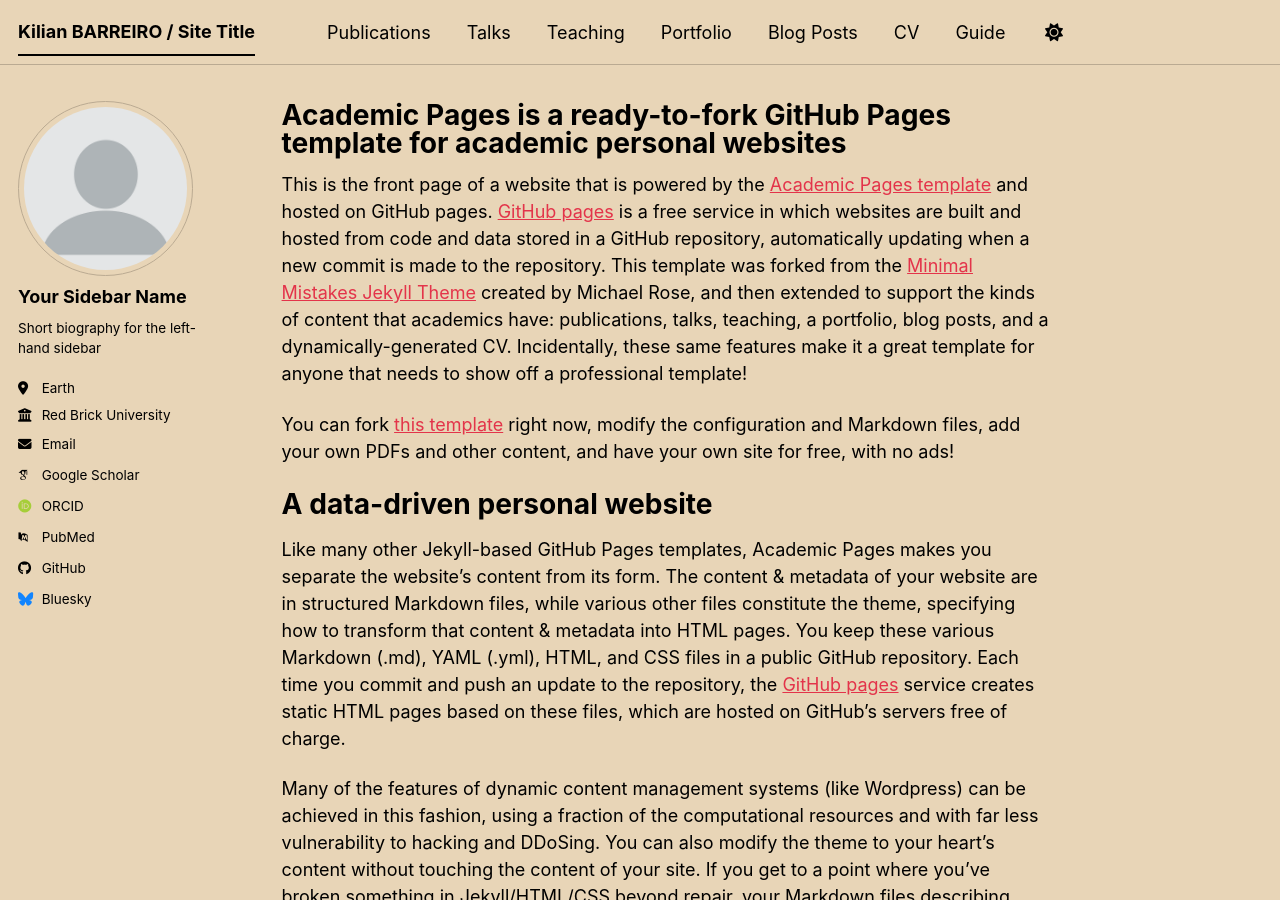
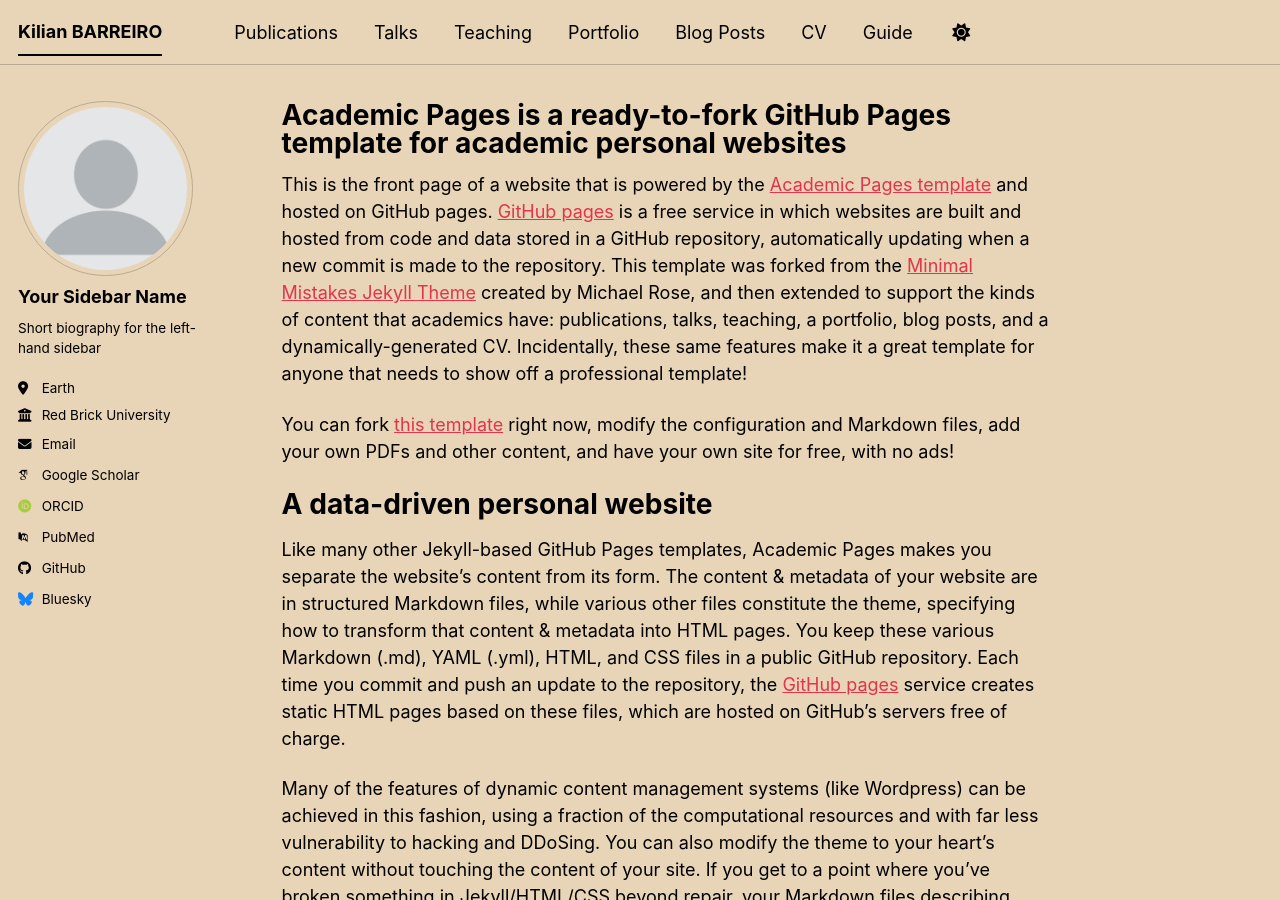
Before and after one commit to KilianBARREIRO/KilianBARREIRO.github.io, a Jekyll site: the page built from _pages/about.md, in a window 1280 px wide and 900 px high. Built offline with Jekyll 4.4.1, drawn with Linux system fonts in a browser that asks for light colours; some web fonts are replaced; a script bundle is joined from its source files by our own code; library files that are not in the unit come from our copies.

Commit message:
Update _config.yml
On teste si l'url change

```diff
--- a/_config.yml
+++ b/_config.yml
@@ -9,14 +9,14 @@
 # Basic Site Settings
 locale                   : "en-US"
 site_theme               : "sunrise" # The available themes options are "default", "air", "sunrise", "mint", "dirt" and "contrast"
-title                    : "Kilian BARREIRO / Site Title"
+title                    : "Kilian BARREIRO"
 title_separator          : "-"
 name                     : &name "Kilian BARREIRO"
 description              : &description "Your Name's academic portfolio"   # Update this with a general description of your site, this is the default if not overridden by a page
 url                      : https://academicpages.github.io # The base hostname & protocol for your site e.g. "https://[your GitHub username].github.io",
                                                            # or if you already have some other page hosted on Github then use "https://[your GitHub username].github.io/[Your Repo Name]"
 baseurl                  : "" # the subpath of your site, e.g. "/blog"
-repository               : "academicpages/academicpages.github.io"
+repository               : "KilianBARREIRO/KilianBARREIRO.github.io"
 
 # Site Author - The following control what appear as part of the author content on the side bar.
 #               If a field is blank the icon and link will not appear, otherwise it will be shown.
```
